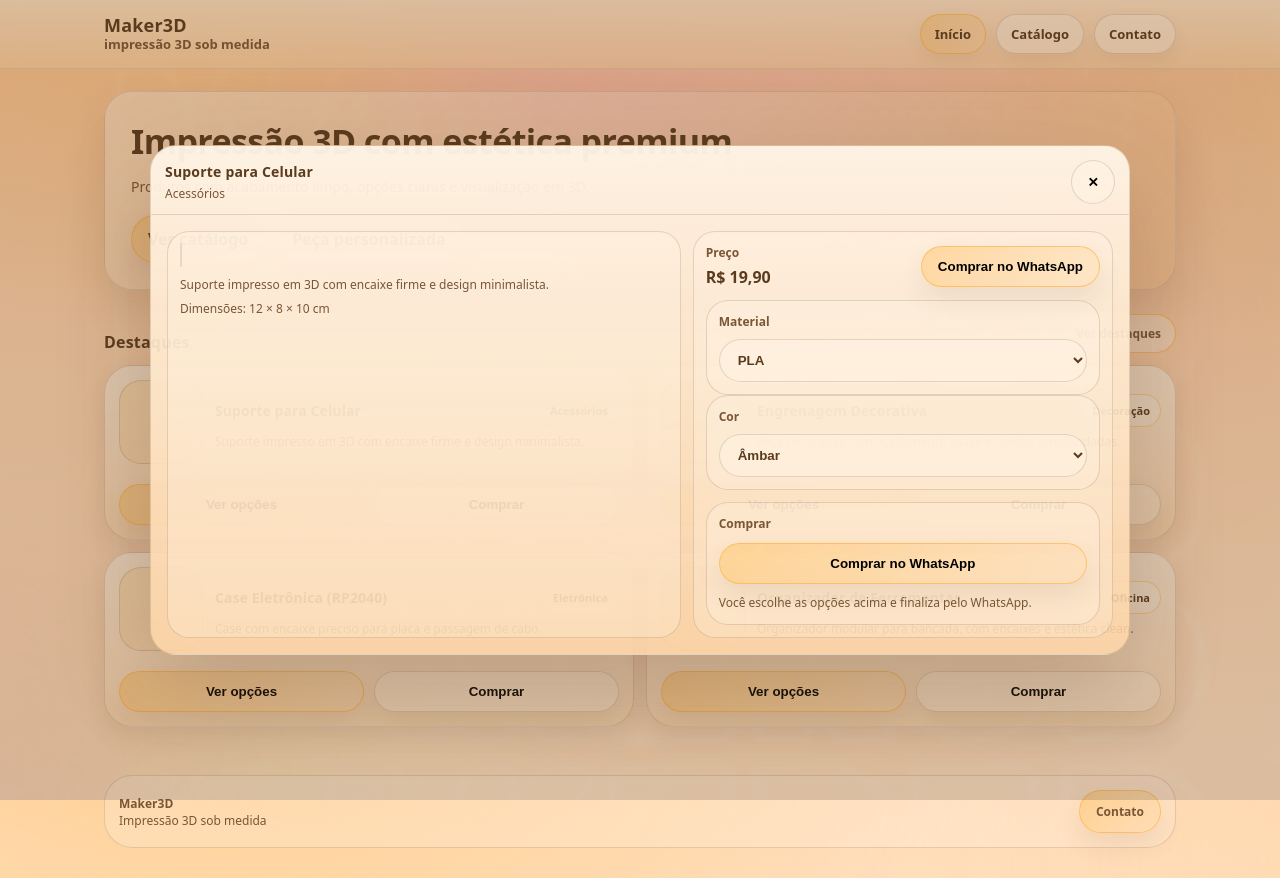
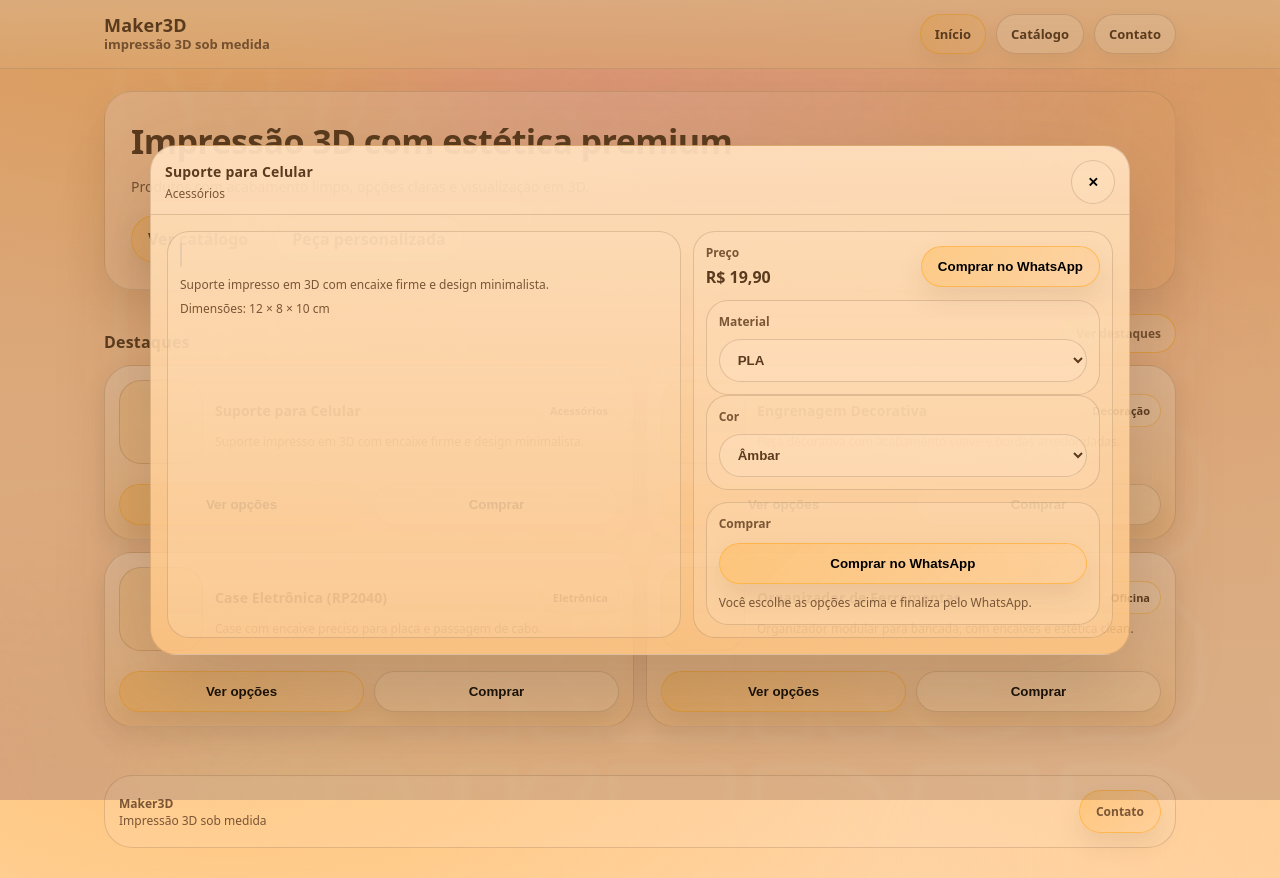
Before and after one commit to Maker3D-Shop/maker3d-shop.github.io, a plain HTML site: page index.html in a window 1280 px wide. Both pictures are taken after a click on the button 161 px from the left and 422 px from the top of the page. Drawn offline with nearby package versions, Linux system fonts and the light colour scheme.

Commit message:
Update style.css

```diff
--- a/assets/style.css
+++ b/assets/style.css
@@ -1,17 +1,17 @@
 :root{
-  /* ✅ MAIS LARANJA SUAVE / MENOS BRANCO / ZERO ROXO */
-  --bg0:#fff3e2;     /* base mais quente */
-  --bg1:#ffdcb7;     /* topo mais laranja claro */
+  /* ✅ Base mais “creme/laranja” (menos branco) */
+  --bg0:#ffe4c4;     /* creme quente */
+  --bg1:#ffd2a0;     /* topo mais laranja claro */
 
   --ink:#5a3b1f;
   --muted:#7a5636;
-  --line:rgba(90,59,31,.16);
+  --line:rgba(90,59,31,.18);
 
-  --brand:#ffb13a;   /* laranja principal (suave) */
-  --brand2:#ffcf93;  /* laranja claro (sem rosado) */
+  --brand:#ffad33;   /* laranja suave */
+  --brand2:#ffc481;  /* laranja claro */
 
-  --shadow: 0 18px 40px rgba(90,59,31,.12);
-  --shadow2: 0 10px 24px rgba(90,59,31,.11);
+  --shadow: 0 18px 40px rgba(90,59,31,.13);
+  --shadow2: 0 10px 24px rgba(90,59,31,.12);
 
   --r-xl: 28px;
   --pill: 999px;
@@ -19,10 +19,10 @@
   --container: 1100px;
 
   --paper-url: url("brand/papel.png");
-  --paper-opacity: .18; /* um pouco mais visível pra não ficar branco demais */
+  --paper-opacity: .22;  /* papel um pouco mais visível -> tira “fluorescente” */
 }
 
-/* Correção geral de overflow no mobile */
+/* overflow fix */
 html, body { width:100%; }
 body{ overflow-x:hidden; }
 
@@ -34,11 +34,11 @@ body{
   font-family: ui-sans-serif, system-ui, -apple-system, Segoe UI, Roboto, Arial, "Noto Sans", "Helvetica Neue", sans-serif;
   color:var(--ink);
 
-  /* ✅ fundo mais “laranja quente” e sem puxar pro roxo */
+  /* ✅ Mais laranja no fundo e menos áreas “estouradas” */
   background:
-    radial-gradient(1200px 700px at 18% -10%, rgba(255,177,58,.28), transparent 60%),
-    radial-gradient(950px 560px at 110% 8%, rgba(255,207,147,.22), transparent 58%),
-    radial-gradient(900px 520px at 60% 120%, rgba(255,177,58,.14), transparent 55%),
+    radial-gradient(1200px 700px at 18% -10%, rgba(255,173,51,.34), transparent 60%),
+    radial-gradient(950px 560px at 110% 8%, rgba(255,196,129,.28), transparent 58%),
+    radial-gradient(900px 520px at 50% 115%, rgba(255,173,51,.18), transparent 55%),
     linear-gradient(180deg, var(--bg1), var(--bg0));
   position:relative;
 }
@@ -54,7 +54,7 @@ body::before{
   background-position:center;
   opacity: var(--paper-opacity);
   mix-blend-mode: multiply;
-  filter: saturate(1.05) contrast(1.03);
+  filter: saturate(1.06) contrast(1.03);
 }
 
 header, main, footer, .modalBackdrop { position:relative; z-index:1; }
@@ -62,22 +62,24 @@ header, main, footer, .modalBackdrop { position:relative; z-index:1; }
 a{ color:inherit; text-decoration:none; }
 img{ max-width:100%; display:block; }
 
-/* Container com padding, sem cortar topo no mobile */
 .container{
   max-width: var(--container);
   margin: 0 auto;
   padding: 0 14px;
 }
 
-/* Header contínuo */
+/* ✅ Header com menos “branco” e mais transparência */
 header{
   position:sticky;
   top:0;
   z-index:50;
   backdrop-filter: blur(10px);
 
-  /* ✅ mais laranja, menos branco */
-  background: linear-gradient(180deg, rgba(255,229,200,.88), rgba(255,214,168,.62));
+  background: linear-gradient(
+    180deg,
+    rgba(255,209,160,.78),
+    rgba(255,199,140,.52)
+  );
   border-bottom:1px solid var(--line);
 }
 
@@ -96,7 +98,6 @@ header{
   gap:0;
   min-width: 180px;
 }
-
 .brand .name{ line-height:1.05; }
 .brand .name strong{
   font-size:18px;
@@ -109,26 +110,26 @@ header{
   font-weight:750;
 }
 
-/* Menu */
+/* ✅ Menu menos branco, mais bege/translúcido */
 .menu{ display:flex; gap:10px; align-items:center; flex-wrap:wrap; }
 .menu a{
   padding:10px 14px;
   border-radius: var(--pill);
   border:1px solid var(--line);
-  background: rgba(255,244,230,.44); /* ✅ menos branco */
+  background: rgba(255,224,190,.40);
   box-shadow: 0 8px 18px rgba(90,59,31,.07);
-  font-weight:750;
+  font-weight:800;
   font-size:13px;
   transition: transform .12s ease, box-shadow .12s ease, background .12s ease;
 }
 .menu a:hover{
   transform: translateY(-1px);
-  background: rgba(255,244,230,.62);
+  background: rgba(255,224,190,.56);
   box-shadow: 0 14px 28px rgba(90,59,31,.12);
 }
 .menu a.active{
-  border-color: rgba(255,177,58,.62);
-  background: linear-gradient(135deg, rgba(255,177,58,.32), rgba(255,207,147,.26));
+  border-color: rgba(255,173,51,.64);
+  background: linear-gradient(135deg, rgba(255,173,51,.30), rgba(255,196,129,.22));
 }
 
 /* Hero */
@@ -136,8 +137,13 @@ header{
 .heroCard{
   border-radius: var(--r-xl);
   border:1px solid var(--line);
-  /* ✅ mais quente, menos branco */
-  background: linear-gradient(135deg, rgba(255,234,210,.78), rgba(255,214,168,.50));
+
+  /* ✅ tira “fluorescente”: menos branco, mais creme */
+  background: linear-gradient(
+    135deg,
+    rgba(255,218,182,.70),
+    rgba(255,197,138,.44)
+  );
   box-shadow: var(--shadow);
   overflow:hidden;
   position:relative;
@@ -149,7 +155,7 @@ header{
   background-image: var(--paper-url);
   background-size: cover;
   background-position:center;
-  opacity: .10;
+  opacity: .12;
   mix-blend-mode: multiply;
   pointer-events:none;
 }
@@ -160,23 +166,29 @@ header{
 
 .heroActions{ display:flex; flex-wrap:wrap; gap:10px; margin-top:6px; }
 
-/* Botões */
+/* ✅ Botões com fundo “bege” e transparente */
 .btn{
   border:1px solid var(--line);
-  background: rgba(255,244,230,.46);
+  background: rgba(255,224,190,.40);
   padding:12px 16px;
   border-radius: var(--pill);
-  font-weight:850;
+  font-weight:900;
   cursor:pointer;
-  box-shadow: 0 12px 26px rgba(90,59,31,.09);
-  transition: transform .12s ease, box-shadow .12s ease;
+  box-shadow: 0 12px 26px rgba(90,59,31,.10);
+  transition: transform .12s ease, box-shadow .12s ease, background .12s ease;
 }
-.btn:hover{ transform: translateY(-1px); box-shadow: 0 18px 40px rgba(90,59,31,.14); }
+.btn:hover{
+  transform: translateY(-1px);
+  box-shadow: 0 18px 40px rgba(90,59,31,.14);
+  background: rgba(255,224,190,.54);
+}
 .btn.primary{
-  border-color: rgba(255,177,58,.62);
-  background: linear-gradient(135deg, rgba(255,177,58,.36), rgba(255,207,147,.22));
+  border-color: rgba(255,173,51,.66);
+  background: linear-gradient(135deg, rgba(255,173,51,.34), rgba(255,196,129,.22));
 }
-.btn.ghost{ background: rgba(255,244,230,.30); }
+.btn.ghost{
+  background: rgba(255,224,190,.28);
+}
 
 /* Seções */
 .section{ padding:14px 0 26px; }
@@ -190,8 +202,13 @@ header{
 .card{
   border-radius: var(--r-xl);
   border:1px solid var(--line);
-  /* ✅ card com tom quente (menos branco) */
-  background: linear-gradient(180deg, rgba(255,238,220,.86), rgba(255,220,180,.56));
+
+  /* ✅ Cards menos brancos */
+  background: linear-gradient(
+    180deg,
+    rgba(255,216,182,.78),
+    rgba(255,196,129,.46)
+  );
   box-shadow: var(--shadow2);
   overflow:hidden;
 }
@@ -208,7 +225,7 @@ header{
   width:84px; height:84px;
   border-radius: 22px;
   border:1px solid var(--line);
-  background: linear-gradient(135deg, rgba(255,177,58,.20), rgba(255,207,147,.14));
+  background: linear-gradient(135deg, rgba(255,173,51,.22), rgba(255,196,129,.16));
   display:grid;
   place-items:center;
   overflow:hidden;
@@ -219,16 +236,18 @@ header{
 .pmeta{ display:grid; gap:6px; min-width:0; }
 .pmeta .top{ display:flex; align-items:center; justify-content:space-between; gap:10px; }
 .pname{ font-weight:900; letter-spacing:.1px; font-size:14px; margin:0; }
+
 .tag{
   font-size:11px;
   font-weight:900;
   color: var(--ink);
   padding:8px 10px;
   border-radius: var(--pill);
-  border:1px solid rgba(255,177,58,.46);
-  background: rgba(255,244,230,.40);
+  border:1px solid rgba(255,173,51,.52);
+  background: rgba(255,224,190,.34);
   white-space:nowrap;
 }
+
 .pdesc{ margin:0; color:var(--muted); font-size:12px; line-height:1.45; }
 
 .pactions{ grid-column: 1 / -1; display:flex; gap:10px; margin-top:8px; }
@@ -239,7 +258,7 @@ footer{ padding:22px 0 30px; color:var(--muted); font-size:12px; }
 .footerCard{
   border-radius: var(--r-xl);
   border:1px solid var(--line);
-  background: rgba(255,244,230,.26);
+  background: rgba(255,224,190,.22);
   padding:14px;
 }
 .footerRow{
@@ -267,7 +286,13 @@ footer{ padding:22px 0 30px; color:var(--muted); font-size:12px; }
   width:min(980px, 100%);
   border-radius: 26px;
   border:1px solid var(--line);
-  background: linear-gradient(180deg, rgba(255,244,230,.96), rgba(255,214,168,.86));
+
+  /* ✅ Modal menos branco */
+  background: linear-gradient(
+    180deg,
+    rgba(255,224,190,.94),
+    rgba(255,196,129,.82)
+  );
   box-shadow: 0 30px 90px rgba(90,59,31,.25);
   overflow:hidden;
 }
@@ -284,7 +309,7 @@ footer{ padding:22px 0 30px; color:var(--muted); font-size:12px; }
   width:44px; height:44px;
   border-radius: var(--pill);
   border:1px solid var(--line);
-  background: rgba(255,244,230,.36);
+  background: rgba(255,224,190,.36);
   cursor:pointer;
   font-weight:900;
 }
@@ -294,41 +319,42 @@ footer{ padding:22px 0 30px; color:var(--muted); font-size:12px; }
 .panel{
   border-radius: 22px;
   border:1px solid var(--line);
-  background: rgba(255,244,230,.28);
+  background: rgba(255,224,190,.26);
   padding:12px;
 }
 .row{ display:flex; gap:10px; flex-wrap:wrap; align-items:center; justify-content:space-between; }
 .price{ font-weight:900; font-size:16px; }
+
 .select{
   width:100%;
   padding:12px 14px;
   border-radius: var(--pill);
   border:1px solid var(--line);
-  background: rgba(255,244,230,.44);
+  background: rgba(255,224,190,.42);
   color:var(--ink);
-  font-weight:800;
+  font-weight:900;
 }
 .small{ font-size:12px; color:var(--muted); margin:0; line-height:1.5; }
 
-/* “Ver destaques” borda visível */
+/* “Ver destaques” */
 .hintLink{
   display:inline-flex;
   align-items:center;
   gap:8px;
   padding:10px 14px;
   border-radius: var(--pill);
-  border:1.5px solid rgba(255,177,58,.68);
-  background: rgba(255,244,230,.42);
+  border:1.5px solid rgba(255,173,51,.72);
+  background: rgba(255,224,190,.32);
   font-weight:900;
   transition: transform .12s ease, box-shadow .12s ease, background .12s ease;
 }
 .hintLink:hover{
   transform: translateY(-1px);
-  background: rgba(255,244,230,.62);
+  background: rgba(255,224,190,.48);
   box-shadow: 0 14px 28px rgba(90,59,31,.12);
 }
 
-/* Pesquisa (PC perfeito + remove X nativo duplicado) */
+/* Pesquisa (remove X duplicado e reduz branco) */
 .catalogTools{
   margin: 10px 0 14px;
   display:flex;
@@ -342,7 +368,7 @@ footer{ padding:22px 0 30px; color:var(--muted); font-size:12px; }
   padding:10px 12px;
   border-radius: var(--pill);
   border:1px solid var(--line);
-  background: rgba(255,244,230,.44);
+  background: rgba(255,224,190,.40);
   box-shadow: 0 10px 24px rgba(90,59,31,.10);
 }
 .searchPill input{
@@ -357,19 +383,19 @@ footer{ padding:22px 0 30px; color:var(--muted); font-size:12px; }
   appearance: none;
   -webkit-appearance: none;
 }
-.searchPill input::placeholder{ color: rgba(122,86,54,.90); font-weight:900; }
+.searchPill input::placeholder{ color: rgba(122,86,54,.92); font-weight:900; }
 .searchClear{
   width:40px;
   height:40px;
   border-radius: var(--pill);
-  border:1px solid rgba(255,177,58,.55);
-  background: rgba(255,244,230,.42);
+  border:1px solid rgba(255,173,51,.62);
+  background: rgba(255,224,190,.34);
   cursor:pointer;
   font-weight:900;
   color: var(--ink);
 }
 
-/* remove o X nativo do search */
+/* remove X nativo do search */
 input[type="search"]::-webkit-search-decoration,
 input[type="search"]::-webkit-search-cancel-button,
 input[type="search"]::-webkit-search-results-button,
@@ -396,22 +422,22 @@ input[type="search"]::-ms-reveal{
   padding:14px;
   border-radius: 24px;
   border:1px solid var(--line);
-  background: rgba(255,244,230,.30);
+  background: rgba(255,224,190,.28);
   box-shadow: 0 12px 26px rgba(90,59,31,.10);
   transition: transform .12s ease, box-shadow .12s ease, background .12s ease;
   min-width:0;
 }
 .contactItem:hover{
   transform: translateY(-1px);
-  background: rgba(255,244,230,.48);
+  background: rgba(255,224,190,.44);
   box-shadow: 0 18px 40px rgba(90,59,31,.14);
 }
 .contactItem .ico{
   width:46px;
   height:46px;
   border-radius: 18px;
-  border:1px solid rgba(255,177,58,.52);
-  background: linear-gradient(135deg, rgba(255,177,58,.22), rgba(255,207,147,.14));
+  border:1px solid rgba(255,173,51,.60);
+  background: linear-gradient(135deg, rgba(255,173,51,.22), rgba(255,196,129,.14));
   display:grid;
   place-items:center;
   color: var(--ink);
```
